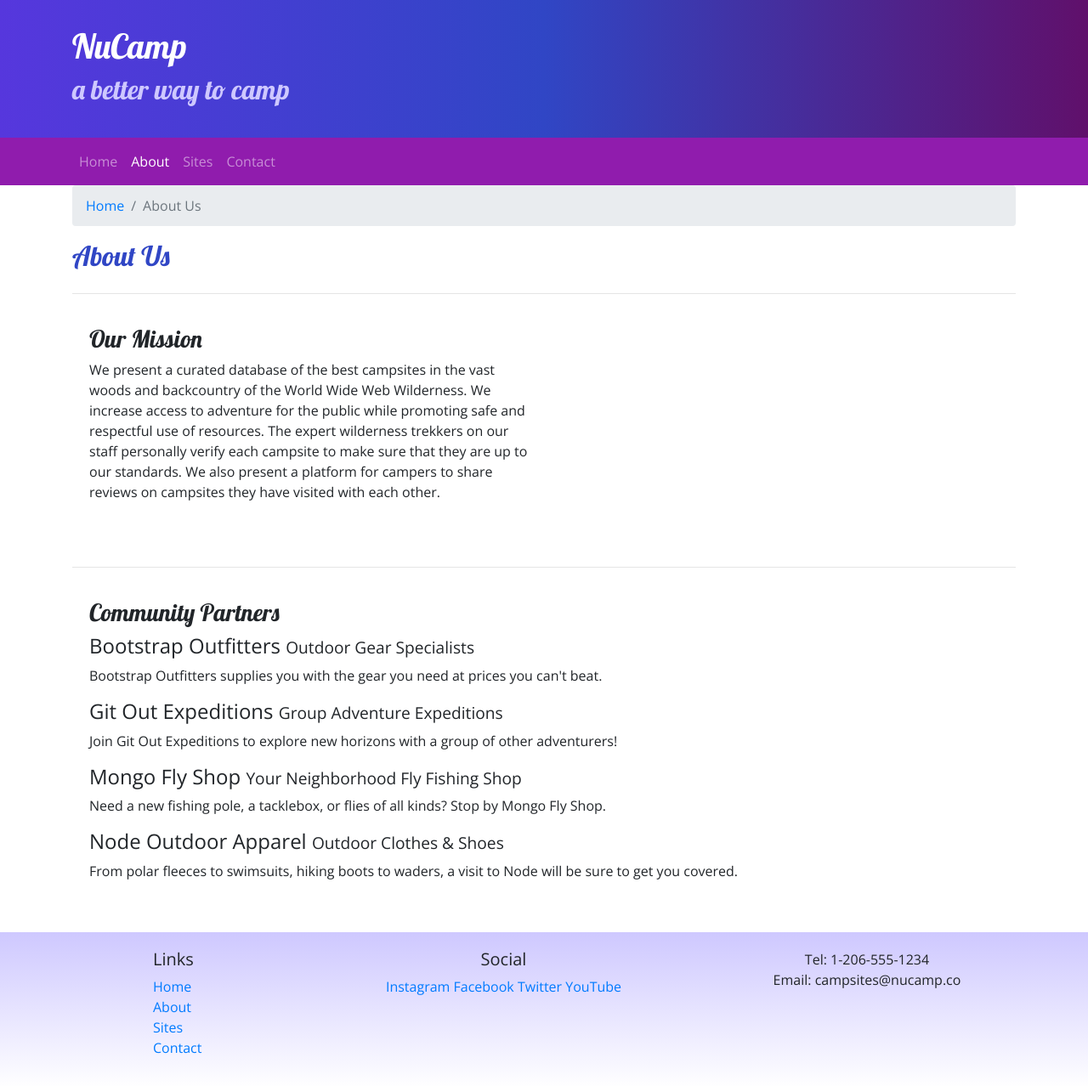
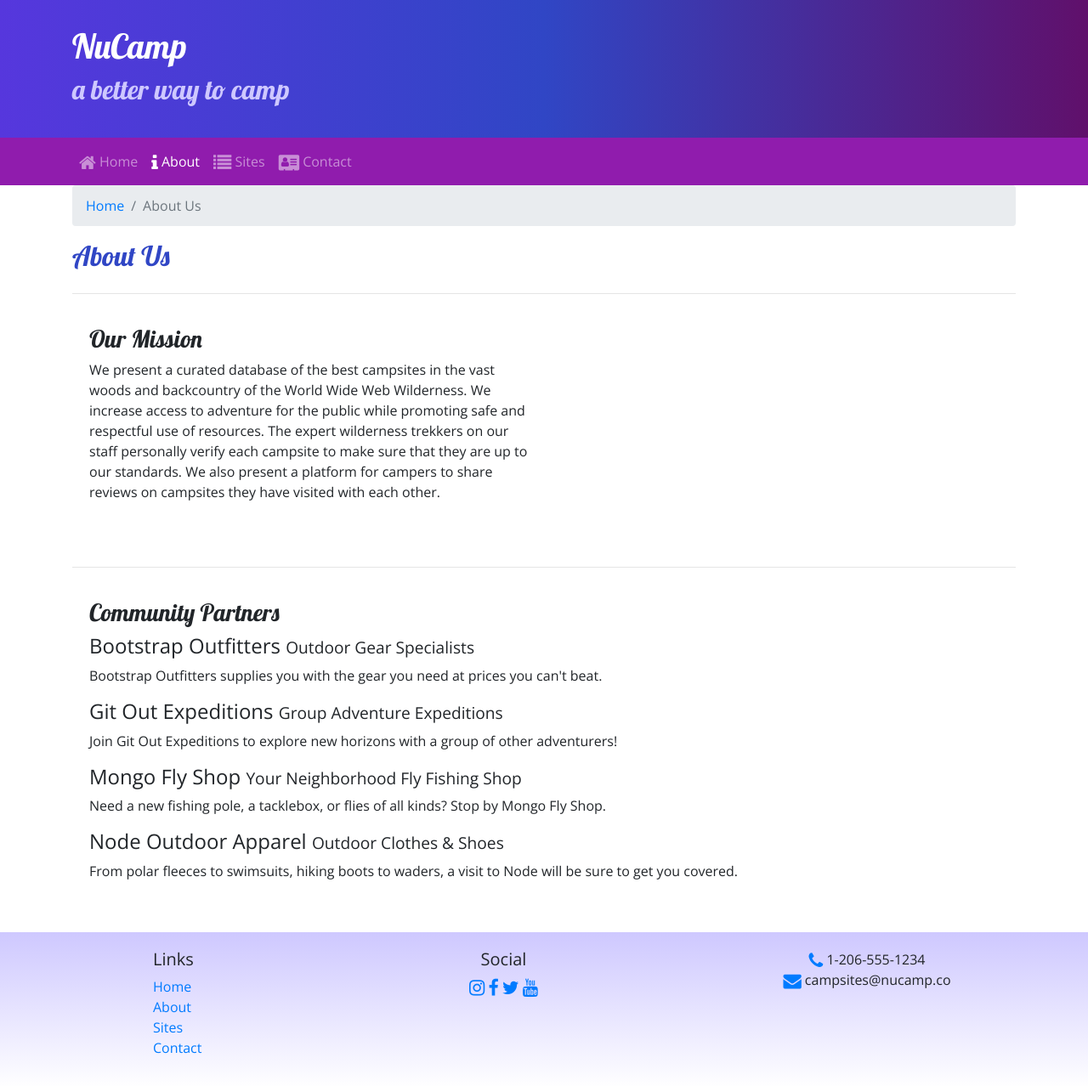
Before and after one commit to asendice/nucamp-bootstrap, a website: page aboutus.html in a window 1280 px wide. Shown: the whole page at 85% size. Drawn offline with nearby package versions, Linux system fonts and the light colour scheme.

Commit message:
Icon Fonts

```diff
--- a/aboutus.html
+++ b/aboutus.html
@@ -4,6 +4,7 @@
     <meta charset="UTF-8">
     <meta name="viewport" content="width=device-width, initial-scale=1.0">
     <meta http-equiv="X-UA-Compatible" content="ie=edge">
+    <link rel="stylesheet" href="node_modules/font-awesome/css/font-awesome.min.css">
     <link rel="stylesheet" href="node_modules/bootstrap/dist/css/bootstrap.min.css">
     <link rel="stylesheet" href="https://fonts.googleapis.com/css?family=Lobster|Open+Sans">
     <link rel="stylesheet" href="css/style.css">
@@ -31,10 +32,10 @@
             </button>
             <div class="collapse navbar-collapse" id="nucampNavbar">
                 <ul class="navbar-nav">
-                    <li class="nav-item"><a class="nav-link" href="index.html" class="">Home</a></li>
-                    <li class="nav-item active"><a class="nav-link" href="#">About</a></li>
-                    <li class="nav-item"><a class="nav-link" href="#">Sites</a></li>
-                    <li class="nav-item"><a class="nav-link" href="#">Contact</a></li>
+                    <li class="nav-item"><a class="nav-link" href="index.html" class=""><i class="fa fa-home fa-lg"></i> Home</a></li>
+                    <li class="nav-item active"><a class="nav-link" href="#"><i class="fa fa-info fa-lg"></i> About</a></li>
+                    <li class="nav-item"><a class="nav-link" href="#"><i class="fa fa-list fa-lg"></i> Sites</a></li>
+                    <li class="nav-item"><a class="nav-link" href="#"><i class="fa fa-address-card fa-lg"></i> Contact</a></li>
                 </ul>
             </div>
         </div>
@@ -90,14 +91,14 @@
                 </div>
                 <div class="col-6 col-sm-5 text-center">
                     <h5>Social</h5>
-                    <a href="http://instagram.com/">Instagram</a>
-                    <a href="http://facebook.com/">Facebook</a>
-                    <a href="http://twitter.com/">Twitter</a>
-                    <a href="http://youtube.com/">YouTube</a>
+                    <a href="http://instagram.com/"><i class="fa fa-instagram fa-lg"></i></a>
+                    <a href="http://facebook.com/"><i class="fa fa-facebook fa-lg"></i></a>
+                    <a href="http://twitter.com/"><i class="fa fa-twitter fa-lg"></i></a>
+                    <a href="http://youtube.com/"><i class="fa fa-youtube fa-lg"></i></a>
                 </div>
                 <div class="col-sm-4 text-center">
-                    Tel: 1-206-555-1234<br />
-                    Email: campsites@nucamp.co
+                    <i class="fa fa-phone fa-lg text-primary"></i> 1-206-555-1234<br />
+                    <i class="fa fa-envelope fa-lg text-primary"></i> campsites@nucamp.co
                 </div>
            </div>
         </div>
--- a/package.json
+++ b/package.json
@@ -14,6 +14,7 @@
   },
   "dependencies": {
     "bootstrap": "^4.0.0",
+    "font-awesome": "^4.7.0",
     "jquery": "^3.3.1",
     "popper.js": "^1.12.9"
   },
```
Also changed, not shown: index.html (+11 -10 lines), 1 other file.
